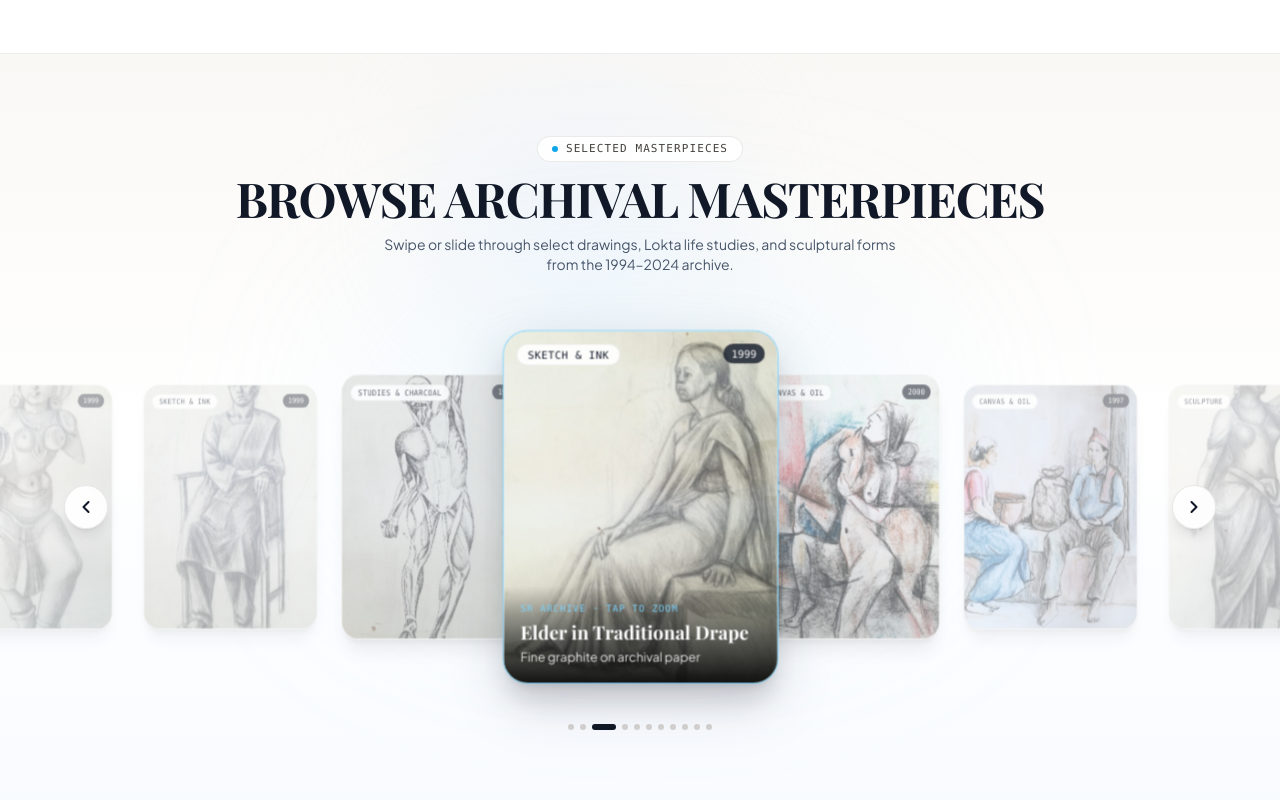
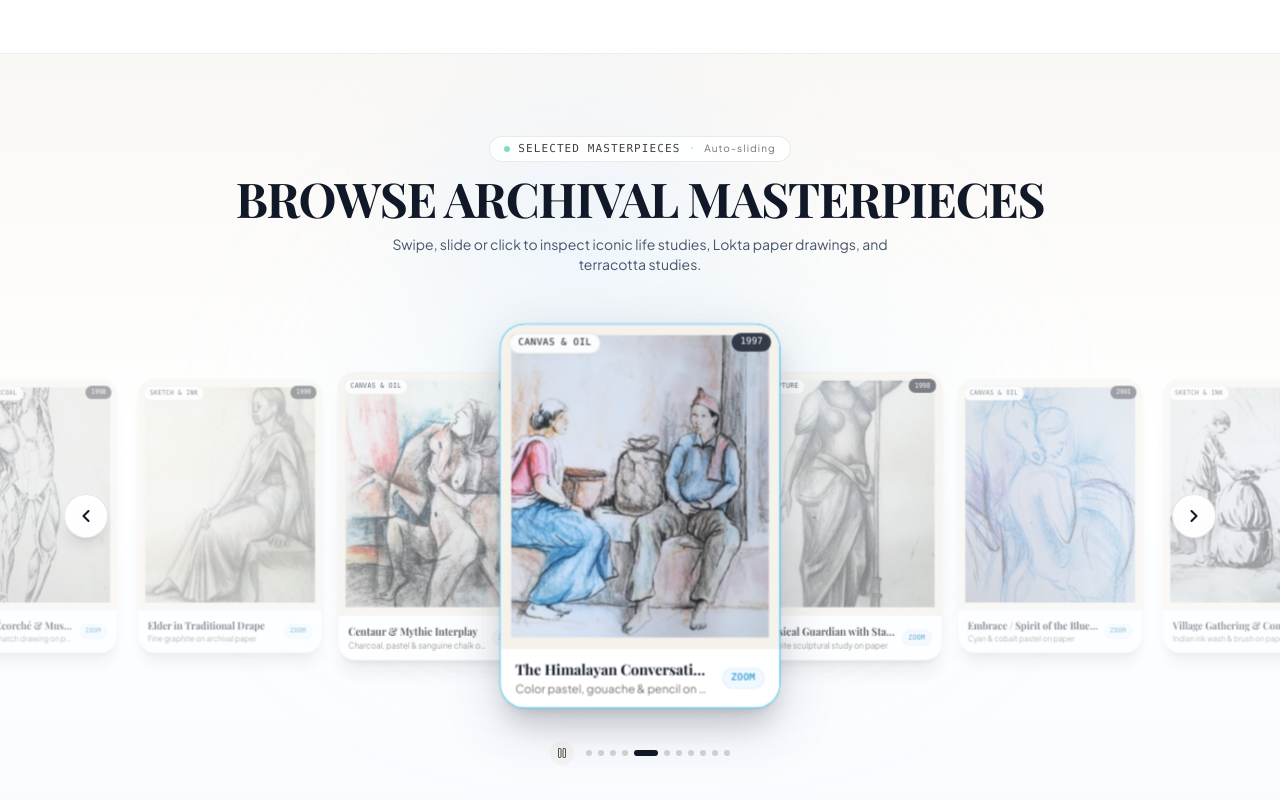
Before and after one commit to Prakash0m/sanjayrai, a React (Vite) app: page / in a window 1280 px wide. Shown: the part 3260-4060 px from the top of the page. Built offline with nearby package versions, Linux system fonts and the light colour scheme; the HTML template or start-up script is replaced by a standard one; a web font is replaced by a local one.

Commit message:
fix(gallery): preserve full artwork aspect ratio with zero head cutoff and enable auto-sliding carousel

```diff
--- a/src/components/SelectedWorks.tsx
+++ b/src/components/SelectedWorks.tsx
@@ -2,12 +2,14 @@ import React, { useState, useEffect, useCallback, useRef } from 'react';
 import { portfolioArtworks } from '../data/portfolio';
 import { SmartImage } from './SmartImage';
 import { ImageLightbox } from './ImageLightbox';
-import { ChevronLeft, ChevronRight, Eye } from 'lucide-react';
+import { ChevronLeft, ChevronRight, Play, Pause } from 'lucide-react';
 
 export const SelectedWorks: React.FC = () => {
   const [currentIndex, setCurrentIndex] = useState<number>(2);
   const [lightboxOpen, setLightboxOpen] = useState<boolean>(false);
   const [selectedForLightbox, setSelectedForLightbox] = useState<number>(0);
+  const [isAutoPlaying, setIsAutoPlaying] = useState<boolean>(true);
+  const [isHovered, setIsHovered] = useState<boolean>(false);
   const [windowWidth, setWindowWidth] = useState<number>(
     typeof window !== 'undefined' ? window.innerWidth : 1200
   );
@@ -35,6 +37,17 @@ export const SelectedWorks: React.FC = () => {
     setCurrentIndex((prev) => (prev - 1 + totalWorks) % totalWorks);
   }, [totalWorks]);
 
+  // AUTOMATIC SLIDESHOW RUNNER (Auto-advances smoothly)
+  useEffect(() => {
+    if (!isAutoPlaying || isHovered || isDragging || lightboxOpen) return;
+
+    const interval = setInterval(() => {
+      handleNext();
+    }, 3200);
+
+    return () => clearInterval(interval);
+  }, [handleNext, isAutoPlaying, isHovered, isDragging, lightboxOpen]);
+
   // Keyboard navigation
   useEffect(() => {
     const handleKeyDown = (e: KeyboardEvent) => {
@@ -59,7 +72,7 @@ export const SelectedWorks: React.FC = () => {
     if (!isDragging || startX === null) return;
     const delta = clientX - startX;
     setDragDelta(delta);
-    if (Math.abs(delta) > 5) {
+    if (Math.abs(delta) > 6) {
       hasMovedRef.current = true;
     }
   };
@@ -77,7 +90,6 @@ export const SelectedWorks: React.FC = () => {
   };
 
   const handleCardClick = (index: number) => {
-    // If the user was dragging/sliding, don't trigger click action
     if (hasMovedRef.current) return;
 
     if (index === currentIndex) {
@@ -89,7 +101,7 @@ export const SelectedWorks: React.FC = () => {
   };
 
   // Responsive spacing between card centers
-  const cardSpacing = windowWidth < 640 ? 150 : windowWidth < 1024 ? 180 : 205;
+  const cardSpacing = windowWidth < 640 ? 155 : windowWidth < 1024 ? 180 : 205;
 
   return (
     <section
@@ -103,32 +115,46 @@ export const SelectedWorks: React.FC = () => {
       <div className="max-w-7xl mx-auto px-4 sm:px-6 lg:px-8 relative z-10">
 
         {/* Section Header */}
-        <div className="text-center space-y-3 mb-8 sm:mb-10 md:mb-12">
-          {/* Eyebrow Pill */}
+        <div className="text-center space-y-3 mb-7 sm:mb-9 md:mb-11">
+          {/* Eyebrow Pill with Live Auto-run status */}
           <div className="inline-flex items-center space-x-2 px-3.5 py-1 rounded-full bg-white/90 backdrop-blur-md border border-stone-200/80 text-[11px] font-mono tracking-widest text-stone-700 uppercase shadow-xs">
-            <span className="w-1.5 h-1.5 rounded-full bg-sky-500" />
+            <span className="w-1.5 h-1.5 rounded-full bg-emerald-500 animate-pulse" />
             <span>SELECTED MASTERPIECES</span>
+            <span className="text-stone-300">·</span>
+            <span className="text-[10px] text-stone-500 font-sans normal-case">
+              {isHovered ? 'Paused on hover' : 'Auto-sliding'}
+            </span>
           </div>
 
-          {/* Headline & Brief Description */}
+          {/* Headline & Subtitle */}
           <h2 className="text-2xl sm:text-3xl md:text-4xl lg:text-5xl font-serif font-bold tracking-tight text-ink-900 uppercase">
             Browse Archival Masterpieces
           </h2>
           <p className="text-ink-600 text-xs sm:text-sm font-sans max-w-lg mx-auto">
-            Swipe or slide through select drawings, Lokta life studies, and sculptural forms from the 1994–2024 archive.
+            Swipe, slide or click to inspect iconic life studies, Lokta paper drawings, and terracotta studies.
           </p>
         </div>
 
         {/* Compact Sliding Coverflow / Carousel Track */}
         <div
+          onMouseEnter={() => setIsHovered(true)}
+          onMouseLeave={() => {
+            setIsHovered(false);
+            handleEnd();
+          }}
           onMouseDown={(e) => handleStart(e.clientX)}
           onMouseMove={(e) => handleMove(e.clientX)}
           onMouseUp={handleEnd}
-          onMouseLeave={handleEnd}
-          onTouchStart={(e) => handleStart(e.touches[0].clientX)}
+          onTouchStart={(e) => {
+            setIsHovered(true);
+            handleStart(e.touches[0].clientX);
+          }}
           onTouchMove={(e) => handleMove(e.touches[0].clientX)}
-          onTouchEnd={handleEnd}
-          className="relative h-[290px] sm:h-[330px] md:h-[370px] flex items-center justify-center cursor-grab active:cursor-grabbing"
+          onTouchEnd={() => {
+            setIsHovered(false);
+            handleEnd();
+          }}
+          className="relative h-[320px] sm:h-[360px] md:h-[395px] flex items-center justify-center cursor-grab active:cursor-grabbing"
           style={{ perspective: '1100px' }}
         >
           {/* Circular Left Nav Button */}
@@ -138,7 +164,7 @@ export const SelectedWorks: React.FC = () => {
               handlePrev();
             }}
             aria-label="Previous artwork"
-            className="absolute left-2 sm:left-4 md:left-8 top-1/2 -translate-y-1/2 z-40 w-10 h-10 sm:w-11 sm:h-11 rounded-full bg-white/90 hover:bg-white text-ink-900 backdrop-blur-md border border-stone-200/90 flex items-center justify-center shadow-lg hover:shadow-xl transition-all hover:scale-105 active:scale-95"
+            className="absolute left-2 sm:left-4 md:left-8 top-1/2 -translate-y-1/2 z-40 w-10 h-10 sm:w-11 sm:h-11 rounded-full bg-white/95 hover:bg-white text-ink-900 backdrop-blur-md border border-stone-200/90 flex items-center justify-center shadow-lg hover:shadow-xl transition-all hover:scale-105 active:scale-95"
           >
             <ChevronLeft className="w-5 h-5 stroke-[2.5]" />
           </button>
@@ -150,7 +176,7 @@ export const SelectedWorks: React.FC = () => {
               handleNext();
             }}
             aria-label="Next artwork"
-            className="absolute right-2 sm:right-4 md:right-8 top-1/2 -translate-y-1/2 z-40 w-10 h-10 sm:w-11 sm:h-11 rounded-full bg-white/90 hover:bg-white text-ink-900 backdrop-blur-md border border-stone-200/90 flex items-center justify-center shadow-lg hover:shadow-xl transition-all hover:scale-105 active:scale-95"
+            className="absolute right-2 sm:right-4 md:right-8 top-1/2 -translate-y-1/2 z-40 w-10 h-10 sm:w-11 sm:h-11 rounded-full bg-white/95 hover:bg-white text-ink-900 backdrop-blur-md border border-stone-200/90 flex items-center justify-center shadow-lg hover:shadow-xl transition-all hover:scale-105 active:scale-95"
           >
             <ChevronRight className="w-5 h-5 stroke-[2.5]" />
           </button>
@@ -169,8 +195,8 @@ export const SelectedWorks: React.FC = () => {
 
               // Smooth real-time sliding offset
               const translateX = offset * cardSpacing + (isDragging ? dragDelta : 0);
-              const rotateY = offset > 0 ? -24 : offset < 0 ? 24 : 0;
-              const scale = isCenter ? 1.04 : Math.max(0.72, 0.88 - Math.abs(offset) * 0.1);
+              const rotateY = offset > 0 ? -22 : offset < 0 ? 22 : 0;
+              const scale = isCenter ? 1.04 : Math.max(0.74, 0.88 - Math.abs(offset) * 0.1);
               const zIndex = 30 - Math.abs(offset) * 5;
               const opacity = isCenter ? 1 : Math.max(0.45, 0.85 - Math.abs(offset) * 0.18);
 
@@ -178,7 +204,7 @@ export const SelectedWorks: React.FC = () => {
                 <div
                   key={artwork.id}
                   onClick={() => handleCardClick(idx)}
-                  className={`absolute w-[205px] h-[260px] sm:w-[235px] sm:h-[305px] md:w-[265px] md:h-[340px] rounded-2xl sm:rounded-3xl overflow-hidden cursor-pointer shadow-xl ${
+                  className={`absolute w-[215px] h-[295px] sm:w-[245px] sm:h-[335px] md:w-[270px] md:h-[370px] rounded-2xl sm:rounded-3xl overflow-hidden cursor-pointer shadow-xl ${
                     isDragging ? 'transition-none' : 'transition-all duration-500 ease-[cubic-bezier(0.2,1,0.3,1)]'
                   }`}
                   style={{
@@ -188,55 +214,50 @@ export const SelectedWorks: React.FC = () => {
                     filter: isCenter ? 'drop-shadow(0 15px 25px rgba(15,23,42,0.18))' : 'grayscale(15%)',
                   }}
                 >
-                  {/* Card Shell */}
+                  {/* Card Container: Preserves 100% full uncropped image without cutting head */}
                   <div
-                    className={`w-full h-full relative rounded-2xl sm:rounded-3xl overflow-hidden bg-stone-100 border ${
+                    className={`w-full h-full flex flex-col rounded-2xl sm:rounded-3xl overflow-hidden bg-white border transition-colors ${
                       isCenter
-                        ? 'border-sky-300 ring-2 ring-sky-400/40 shadow-xl'
+                        ? 'border-sky-400 ring-2 ring-sky-400/40 shadow-xl'
                         : 'border-stone-200/90'
                     }`}
                   >
+                    {/* Artwork Presentation Canvas: Warm Archival Tone, zero head cutoff */}
+                    <div className="relative flex-1 w-full bg-[#F5F2EB] flex items-center justify-center p-2 sm:p-2.5 overflow-hidden">
                       <SmartImage
                         src={artwork.image}
                         alt={artwork.title}
-                      className="w-full h-full object-cover"
+                        className="w-full h-full object-contain filter drop-shadow-xs"
                         priority={isCenter}
                       />
 
-                    {/* Top Category Badge */}
-                    <div className="absolute top-3 left-3 px-2.5 py-0.5 rounded-full bg-white/90 backdrop-blur-md text-[9px] sm:text-[10px] font-mono uppercase tracking-wider text-ink-900 border border-stone-200/70 shadow-xs">
+                      {/* Small Top Year Badge */}
+                      <span className="absolute top-2 right-2 px-2 py-0.5 rounded-full bg-ink-900/80 backdrop-blur-md text-[9px] font-mono text-white">
+                        {artwork.year}
+                      </span>
+
+                      {/* Small Category Pill */}
+                      <span className="absolute top-2 left-2 px-2 py-0.5 rounded-full bg-white/90 backdrop-blur-md text-[9px] font-mono uppercase tracking-wider text-ink-900 border border-stone-200/80 shadow-2xs">
                         {artwork.category}
+                      </span>
                     </div>
 
-                    {/* Top Year Badge */}
-                    <div className="absolute top-3 right-3 px-2 py-0.5 rounded-full bg-ink-900/80 backdrop-blur-md text-[9px] sm:text-[10px] font-mono text-white">
-                      {artwork.year}
-                    </div>
-
-                    {/* Active Center Card Bottom Info Gradient */}
-                    {isCenter && (
-                      <div className="absolute inset-x-0 bottom-0 p-3.5 sm:p-4 bg-gradient-to-t from-black/90 via-black/50 to-transparent text-white space-y-0.5">
-                        <span className="text-[9px] font-mono tracking-widest text-sky-300 uppercase block">
-                          SR ARCHIVE · TAP TO ZOOM
-                        </span>
-                        <h3 className="font-serif text-sm sm:text-base md:text-lg font-bold text-white truncate">
+                    {/* Dedicated Bottom Caption Bar (Does NOT cover the drawing!) */}
+                    <div className="px-3 sm:px-3.5 py-2 sm:py-2.5 bg-white border-t border-stone-100 flex items-center justify-between gap-2 shrink-0">
+                      <div className="min-w-0 flex-1">
+                        <h3 className="font-serif text-xs sm:text-sm font-bold text-ink-900 truncate">
                           {artwork.title}
                         </h3>
-                        <p className="text-[11px] sm:text-xs text-stone-200 font-sans truncate">
+                        <p className="text-[10px] sm:text-[11px] text-stone-500 font-sans truncate">
                           {artwork.medium}
                         </p>
                       </div>
-                    )}
 
-                    {/* Center Hover Inspect Overlay */}
-                    {isCenter && (
-                      <div className="absolute inset-0 bg-black/20 opacity-0 hover:opacity-100 transition-opacity flex items-center justify-center">
-                        <div className="flex items-center space-x-1.5 px-3 py-1.5 rounded-full bg-white text-ink-900 text-xs font-medium shadow-lg scale-95 hover:scale-105 transition-transform">
-                          <Eye className="w-3.5 h-3.5" />
-                          <span>View Fullscreen</span>
+                      <span className="text-[9px] font-mono tracking-wider text-sky-600 bg-sky-50 px-2 py-0.5 rounded-full shrink-0 border border-sky-100">
+                        ZOOM
+                      </span>
                     </div>
-                      </div>
-                    )}
+
                   </div>
                 </div>
               );
@@ -244,8 +265,20 @@ export const SelectedWorks: React.FC = () => {
           </div>
         </div>
 
-        {/* Pagination Dots Row */}
-        <div className="flex items-center justify-center space-x-1.5 mt-6 sm:mt-8">
+        {/* Bottom Pagination & Play Controls Row */}
+        <div className="flex items-center justify-center space-x-3 mt-6 sm:mt-7">
+          {/* Play / Pause Toggle Button */}
+          <button
+            onClick={() => setIsAutoPlaying((prev) => !prev)}
+            aria-label={isAutoPlaying ? 'Pause automatic slideshow' : 'Start automatic slideshow'}
+            className="w-6 h-6 rounded-full bg-stone-100 hover:bg-stone-200 text-stone-600 flex items-center justify-center transition-colors shadow-2xs"
+            title={isAutoPlaying ? 'Pause slideshow' : 'Play slideshow'}
+          >
+            {isAutoPlaying ? <Pause className="w-3 h-3" /> : <Play className="w-3 h-3 fill-current ml-0.5" />}
+          </button>
+
+          {/* Dots Track */}
+          <div className="flex items-center space-x-1.5">
             {portfolioArtworks.map((_, dotIdx) => {
               const isActive = dotIdx === currentIndex;
               return (
@@ -262,6 +295,7 @@ export const SelectedWorks: React.FC = () => {
               );
             })}
           </div>
+        </div>
 
       </div>
 
```
Lines whose indentation alone changed are shown as unchanged.
